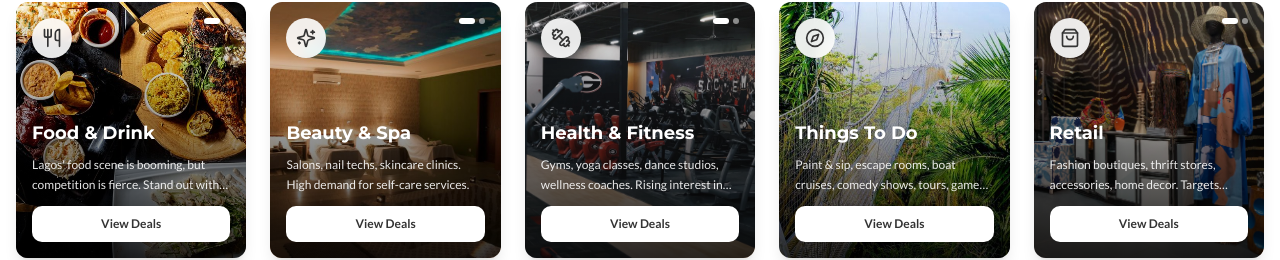
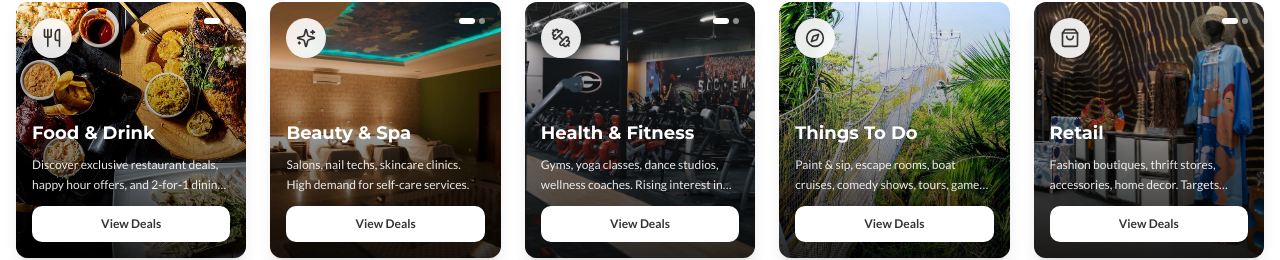
Before and after one commit to getvouchify/getvouchify, a React (Vite) app: page / in a window 1280 px wide. Shown: the part 3783-4043 px from the top of the page. Built offline with nearby package versions, Linux system fonts and the light colour scheme; the HTML template or start-up script is replaced by a standard one.

Commit message:
Update category description

```diff
--- a/src/components/Categories.tsx
+++ b/src/components/Categories.tsx
@@ -16,7 +16,7 @@ import retail2 from "@/assets/categories/retail-2.webp";
 const categories = [{
   icon: Utensils,
   title: "Food & Drink",
-  description: "Lagos' food scene is booming, but competition is fierce. Stand out with the right deal.",
+  description: "Discover exclusive restaurant deals, happy hour offers, and 2-for-1 dining experiences at Lagos' hottest food spots.",
   color: "text-primary",
   images: [restaurant1, restaurant2]
 }, {
```
